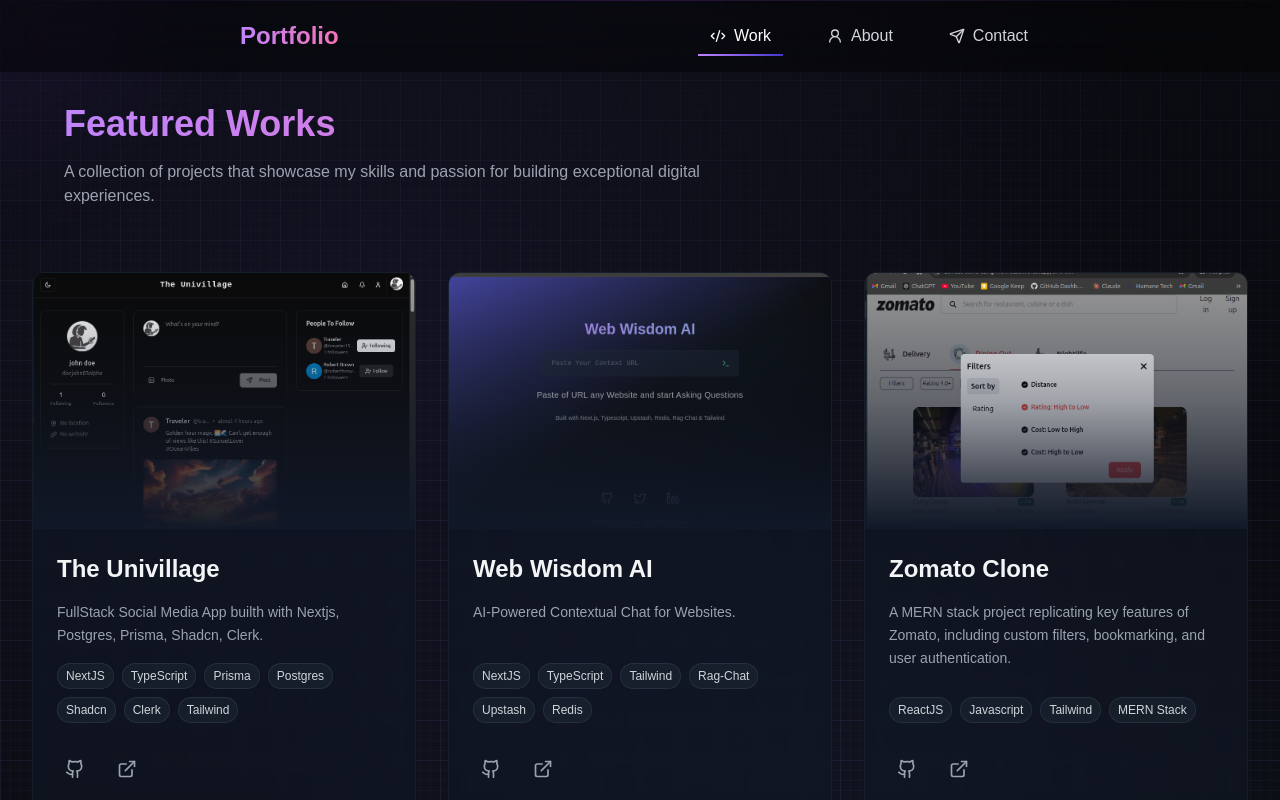
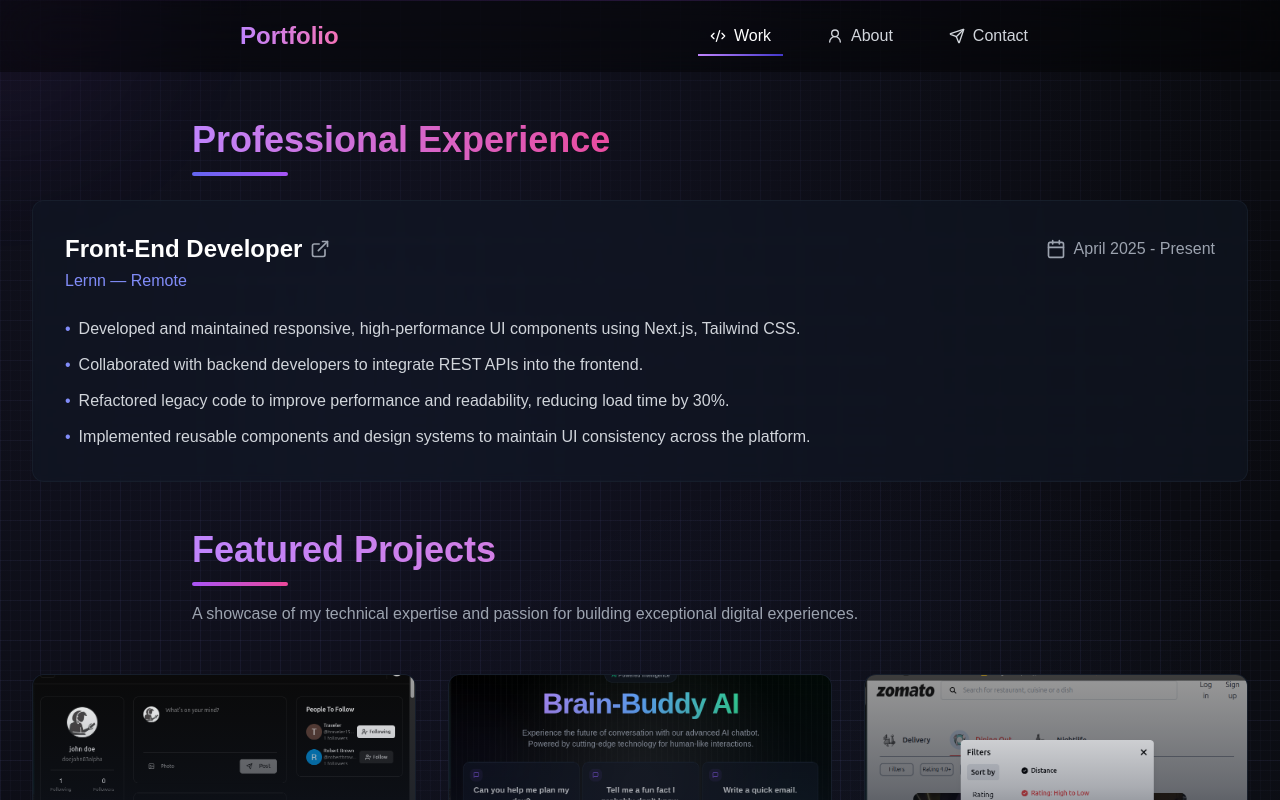
Before and after one commit to Sanjoy-droid/Portfolio, a Next.js app: page /work in a window 1280 px wide. Built offline with nearby package versions, Linux system fonts and the light colour scheme.

Commit message:
feat: update experience

```diff
--- a/app/about/page.tsx
+++ b/app/about/page.tsx
@@ -1,4 +1,3 @@
-"use client";
 import React from "react";
 import { Code2, Brain, Rocket, Mail, Github, Linkedin } from "lucide-react";
 import Footer from "@/components/Footer";
--- a/app/work/page.tsx
+++ b/app/work/page.tsx
@@ -1,6 +1,8 @@
+// Portfolio/app/work/page.tsx
 import React from "react";
 import Image from "next/image";
-import { ExternalLink, Github } from "lucide-react";
+import Link from "next/link";
+import { ExternalLink, Github, Calendar, Briefcase } from "lucide-react";
 import Footer from "@/components/Footer";
 
 const projects = [
@@ -8,164 +10,260 @@ const projects = [
     id: 0,
     title: "The Univillage",
     description:
-      "FullStack Social Media App builth with Nextjs, Postgres, Prisma, Shadcn, Clerk.",
+      "FullStack Social Media App built with Next.js, Postgres, Prisma, and Shadcn. Implements real-time updates for interactions like likes, comments, and follows with seamless authentication using Clerk.",
     tags: [
-      "NextJS",
+      "Next.js",
       "TypeScript",
       "Prisma",
-      "Postgres",
+      "PostgreSQL",
       "Shadcn",
       "Clerk",
-      "Tailwind",
+      "Tailwind CSS",
     ],
     image: "/images/projects/project-0.png",
     github: "https://github.com/Sanjoy-droid/TheUnivillage",
     demo: "https://the-univillage.vercel.app/",
+    date: "Mar 25",
   },
   {
     id: 1,
-    title: "Web Wisdom AI",
-    description: "AI-Powered Contextual Chat for Websites.",
-    tags: ["NextJS", "TypeScript", "Tailwind", "Rag-Chat", "Upstash", "Redis"],
-    image: "/images/projects/project-1.png",
-    github: "https://github.com/Sanjoy-droid/Web-Wisdom",
-    demo: "https://web-wisdom-taupe.vercel.app/",
+    title: "Brain Buddy AI",
+    description:
+      "Advanced AI chatbot built with Next.js and Tailwind CSS. Uses Google Gemini API for natural language understanding with seamless frontend and backend integration through Lucide-React.",
+    tags: [
+      "Next.js",
+      "TypeScript",
+      "Tailwind CSS",
+      "Gemini API",
+      "Lucide-React",
+    ],
+    image: "/images/projects/project-3.png",
+    github: "https://github.com/Sanjoy-droid/Brain-Buddy-AI",
+    demo: "https://brain-buddy-eight.vercel.app/",
+    date: "Mar 25",
   },
   {
     id: 2,
     title: "Zomato Clone",
     description:
-      "A MERN stack project replicating key features of Zomato, including custom filters, bookmarking, and user authentication.",
-    tags: ["ReactJS", "Javascript", "Tailwind", "MERN Stack"],
+      "A MERN stack application modeled after Zomato. Built with React and Context API for state management. Supports interactive UI components and REST-based backend integration.",
+    tags: ["React", "Context API", "JavaScript", "MERN Stack", "Tailwind CSS"],
     image: "/images/projects/project-2.png",
     github: "https://github.com/Sanjoy-droid/Zomato-Clone-using-MERN-Stack",
     demo: "https://zomato-clone-using-mern-stack.vercel.app/",
+    date: "Feb 25",
   },
   {
     id: 3,
-    title: "Brain Buddy",
-    description:
-      "Advanced AI chatbot. Powered by cutting-edge technology for human-like interactions.",
-    tags: ["NextJS", "TypeScript", "Tailwind", "Gemini", "lucide-react"],
-    image: "/images/projects/project-3.png",
-    github: "https://github.com/Sanjoy-droid/Brain-Buddy-AI",
-    demo: "https://brain-buddy-eight.vercel.app/",
+    title: "Web Wisdom AI",
+    description: "AI-Powered Contextual Chat for Websites.",
+    tags: [
+      "Next.js",
+      "TypeScript",
+      "Tailwind CSS",
+      "RAG-Chat",
+      "Upstash",
+      "Redis",
+    ],
+    image: "/images/projects/project-1.png",
+    github: "https://github.com/Sanjoy-droid/Web-Wisdom",
+    demo: "https://web-wisdom-taupe.vercel.app/",
+    date: "Jan 25",
   },
-
   {
     id: 4,
     title: "Reddit Clone",
     description:
-      "A full-stack application resembling Reddit, facilitating user interaction through posting, voting to posts. Includes robust authentication, posting functionalities.",
-    tags: ["ReactJS", "Javascript", "Tailwind", "MERN Stack"],
+      "A full-stack application resembling Reddit, facilitating user interaction through posting and voting. Includes robust authentication and content posting functionalities.",
+    tags: ["React", "JavaScript", "Tailwind CSS", "MERN Stack"],
     image: "/images/projects/project-4.png",
     github: "https://github.com/Sanjoy-droid/Reddit-Clone-using-MERN-Stack",
     demo: "https://reddit-clone-using-mern-stack.vercel.app/",
+    date: "Dec 24",
   },
-
-  // Add more projects as needed
 ];
 
-const ProjectSection = () => {
+const WorkPage = () => {
   return (
-    <section className="pt-20 md:py-20 bg-[#0a0b10] relative overflow-hidden">
+    <main className="min-h-screen bg-[#0a0b10] relative overflow-hidden">
+      {/* Background Effects */}
       <div className="absolute inset-0 opacity-40 bg-[linear-gradient(rgba(96,101,162,0.25)_1px,transparent_1px),linear-gradient(90deg,rgba(96,101,162,0.25)_1px,transparent_1px)] bg-[size:40px_40px] pointer-events-none"></div>
-
       <div className="absolute inset-0 opacity-30 bg-[linear-gradient(rgba(122,128,191,0.15)_1px,transparent_1px),linear-gradient(90deg,rgba(122,128,191,0.15)_1px,transparent_1px)] bg-[size:10px_10px] pointer-events-none"></div>
-
       <div className="absolute inset-0 bg-gradient-to-b from-[#0a0b10] via-transparent to-[#0a0b10] opacity-60 pointer-events-none"></div>
-
       <div className="absolute inset-0 bg-[radial-gradient(circle_at_30%_20%,rgba(111,103,238,0.08)_0%,transparent_50%),radial-gradient(circle_at_70%_60%,rgba(102,142,238,0.08)_0%,transparent_50%)] pointer-events-none"></div>
-
       <div className="absolute -top-40 -left-40 w-80 h-80 bg-purple-500/10 rounded-full blur-3xl animate-pulse [animation-duration:10s] pointer-events-none"></div>
       <div className="absolute -bottom-60 -right-40 w-96 h-96 bg-indigo-500/10 rounded-full blur-3xl animate-pulse [animation-duration:15s] pointer-events-none"></div>
 
-      <div className="container mx-auto px-4 sm:px-6 lg:px-8 relative z-10">
-        {/* Section Header */}
-        <div className="mb-10 md:mb-16 text-center md:text-left md:max-w-4xl md:mx-auto lg:mx-0 lg:ml-8">
-          <h2 className="bg-gradient-to-r from-purple-400 to-pink-400 bg-clip-text text-3xl md:text-4xl font-bold text-transparent pt-6">
-            Featured Works
+      <div className="container mx-auto px-4 sm:px-6 lg:px-8 pt-24 pb-12 relative z-10">
+        {/* Experience Section */}
+        <section className="mb-12">
+          <div className="my-6 text-center md:text-left max-w-4xl mx-auto">
+            <h2 className="bg-gradient-to-r from-purple-400 via-pink-500 to-indigo-400  bg-clip-text text-3xl md:text-4xl font-bold text-transparent">
+              Professional Experience
             </h2>
+            <div className="h-1 w-24 bg-gradient-to-r from-indigo-500 to-purple-500 rounded-full mx-auto md:mx-0 mt-3"></div>
+          </div>
+
+          <div className="bg-gray-900/50 backdrop-blur-sm border border-gray-800/50 rounded-xl p-6 md:p-8 hover:border-indigo-500/50 transition-all duration-300">
+            <div className="flex flex-col mb-4">
+              {/* First row: title + link + date */}
+              <div className="flex flex-col md:flex-row justify-between items-start md:items-center w-full">
+                {/* Left side: title + link */}
+                <div className="flex items-center space-x-2">
+                  <h3 className="text-2xl font-bold text-white">
+                    Front-End Developer
+                  </h3>
+                  <Link
+                    href="https://wellfound.com/company/lernn"
+                    target="_blank"
+                    rel="noopener noreferrer"
+                    className="text-gray-400 hover:text-white transition-colors duration-300"
+                    aria-label="Visit https://wellfound.com/company/lernn demo"
+                  >
+                    <ExternalLink className="h-5 w-5" />
+                  </Link>
+                </div>
+
+                {/* Right side: date */}
+                <div className="flex items-center mt-2 md:mt-0">
+                  <Calendar className="h-5 w-5 text-gray-400 mr-2" />
+                  <span className="text-gray-400">April 2025 - Present</span>
+                </div>
+              </div>
+
+              {/* Second row: company info */}
+              <p className="text-indigo-400 font-medium mt-1">Lernn — Remote</p>
+            </div>
+
+            <ul className="space-y-3 mt-6">
+              <li className="flex">
+                <span className="text-indigo-400 mr-2">•</span>
+                <p className="text-gray-300">
+                  Developed and maintained responsive, high-performance UI
+                  components using Next.js, Tailwind CSS.
+                </p>
+              </li>
+              <li className="flex">
+                <span className="text-indigo-400 mr-2">•</span>
+                <p className="text-gray-300">
+                  Collaborated with backend developers to integrate REST APIs
+                  into the frontend.
+                </p>
+              </li>
+              <li className="flex">
+                <span className="text-indigo-400 mr-2">•</span>
+                <p className="text-gray-300">
+                  Refactored legacy code to improve performance and readability,
+                  reducing load time by 30%.
+                </p>
+              </li>
+              <li className="flex">
+                <span className="text-indigo-400 mr-2">•</span>
+                <p className="text-gray-300">
+                  Implemented reusable components and design systems to maintain
+                  UI consistency across the platform.
+                </p>
+              </li>
+            </ul>
+          </div>
+        </section>
+
+        {/* Projects Section */}
+        <section className="mb-12">
+          <div className="mb-12 text-center md:text-left max-w-4xl mx-auto">
+            <h2 className="bg-gradient-to-r from-purple-400 to-pink-400 bg-clip-text text-3xl md:text-4xl font-bold text-transparent">
+              Featured Projects
+            </h2>
+            <div className="h-1 w-24 bg-gradient-to-r from-purple-500 to-pink-500 rounded-full mx-auto md:mx-0 mt-3"></div>
             <p className="mt-4 text-gray-400 max-w-2xl mx-auto md:mx-0">
-            A collection of projects that showcase my skills and passion for
-            building exceptional digital experiences.
+              A showcase of my technical expertise and passion for building
+              exceptional digital experiences.
             </p>
           </div>
 
-        {/* Projects Grid */}
-        <div className="grid grid-cols-1 sm:grid-cols-2 lg:grid-cols-3 gap-6 md:gap-8">
-          {projects.map(
-            (project) =>
-              project && (
+          <div className="grid grid-cols-1 md:grid-cols-2 lg:grid-cols-3 gap-6 md:gap-8">
+            {projects.map((project) => (
               <article
-                  key={project?.id}
-                  className="group relative overflow-hidden rounded-xl border-[0.5px] border-gray-800/50 bg-gray-900/50 backdrop-blur-sm transition-all duration-300 hover:border-indigo-500 hover:bg-gray-900/80 h-full w-auto flex flex-col"
+                key={project.id}
+                className="group relative overflow-hidden rounded-xl border border-gray-800/50 bg-gray-900/50 backdrop-blur-sm transition-all duration-300 hover:border-indigo-500/50 hover:bg-gray-900/80 hover:shadow-lg hover:shadow-indigo-500/10 h-full flex flex-col"
               >
-                  {/* Project Image */}
-                  <div className="relative h-52 md:h-64 w-full overflow-hidden">
+                {/* Project Image with Overlay */}
+                <div className="relative h-52 md:h-56 w-full overflow-hidden">
                   <Image
                     src={project.image}
                     alt={project.title}
                     fill
                     className="object-cover transition-transform duration-500 group-hover:scale-105"
                   />
-                    {/* Overlay */}
-                    <div className="absolute inset-0 bg-gradient-to-t from-gray-900 via-gray-900/40 to-transparent" />
+                  <div className="absolute inset-0 bg-gradient-to-t from-gray-900 via-gray-900/40 to-transparent opacity-90" />
                 </div>
 
                 {/* Content */}
-                  <div className="flex-grow flex flex-col space-y-4 p-5 md:p-6">
-                    <h3 className="text-xl md:text-2xl font-semibold text-gray-100">
+                <div className="flex-grow flex flex-col p-5 md:p-6">
+                  <h3 className="text-xl font-bold text-white group-hover:text-indigo-400 transition-colors duration-300">
                     {project.title}
                   </h3>
 
-                    <p className="text-sm leading-relaxed text-gray-400 flex-grow">
+                  <p className="text-sm text-gray-400 mt-3 mb-4 flex-grow">
                     {project.description}
                   </p>
 
                   {/* Tags */}
-                    <div className="flex flex-wrap gap-2">
-                      {project.tags.map((tag) => (
+                  <div className="flex flex-wrap gap-2 mb-4">
+                    {project.tags.slice(0, 3).map((tag) => (
                       <span
                         key={tag}
-                          className="rounded-full border border-gray-700/50 bg-gray-800/50 px-2 py-1 text-xs text-gray-300"
+                        className="rounded-full bg-gray-800/70 backdrop-blur-sm border border-gray-700/50 px-2.5 py-0.5 text-xs font-medium text-gray-300"
                       >
                         {tag}
                       </span>
                     ))}
+                    {project.tags.length > 3 && (
+                      <span className="rounded-full bg-gray-800/70 backdrop-blur-sm border border-gray-700/50 px-2.5 py-0.5 text-xs font-medium text-gray-300">
+                        +{project.tags.length - 3}
+                      </span>
+                    )}
                   </div>
 
                   {/* Links */}
-                    <div className="flex items-center gap-4 pt-3">
-                      <a
+                  <div className="flex items-center gap-4 mt-auto pt-3 border-t border-gray-800/50">
+                    <Link
                       href={project.github}
                       target="_blank"
                       rel="noopener noreferrer"
-                        className="p-2 text-gray-400 transition-colors duration-300 hover:text-white"
+                      className="flex items-center text-gray-400 hover:text-white transition-colors duration-300"
                       aria-label={`View ${project.title} on GitHub`}
                     >
-                        <Github className="h-5 w-5" />
-                      </a>
+                      <Github className="h-4 w-4 mr-1.5" />
+                      <span className="text-sm">Code</span>
+                    </Link>
 
-                      <a
+                    <Link
                       href={project.demo}
                       target="_blank"
                       rel="noopener noreferrer"
-                        className="p-2 text-gray-400 transition-colors duration-300 hover:text-white"
+                      className="flex items-center text-gray-400 hover:text-white transition-colors duration-300"
                       aria-label={`Visit ${project.title} demo`}
                     >
-                        <ExternalLink className="h-5 w-5" />
-                      </a>
+                      <ExternalLink className="h-4 w-4 mr-1.5" />
+                      <span className="text-sm">Live Demo</span>
+                    </Link>
+                    {/* Date Badge */}
+                    <div className=" bg-gray-900/80 backdrop-blur-sm text-xs font-medium text-indigo-400 py-1 px-2 rounded-full border border-indigo-500/30 flex items-center">
+                      <Calendar className="h-3 w-3 mr-1" />
+                      {project.date}
+                    </div>
                   </div>
                 </div>
               </article>
-              ),
-          )}
+            ))}
           </div>
+        </section>
       </div>
+
       <Footer />
-    </section>
+    </main>
   );
 };
 
-export default ProjectSection;
+export default WorkPage;
--- a/components/Intro.tsx
+++ b/components/Intro.tsx
@@ -1,4 +1,3 @@
-"use client";
 import React from "react";
 import Image from "next/image";
 import authorImage from "@/public/images/authors/dp.jpeg";
```
Lines whose indentation alone changed are shown as unchanged.
